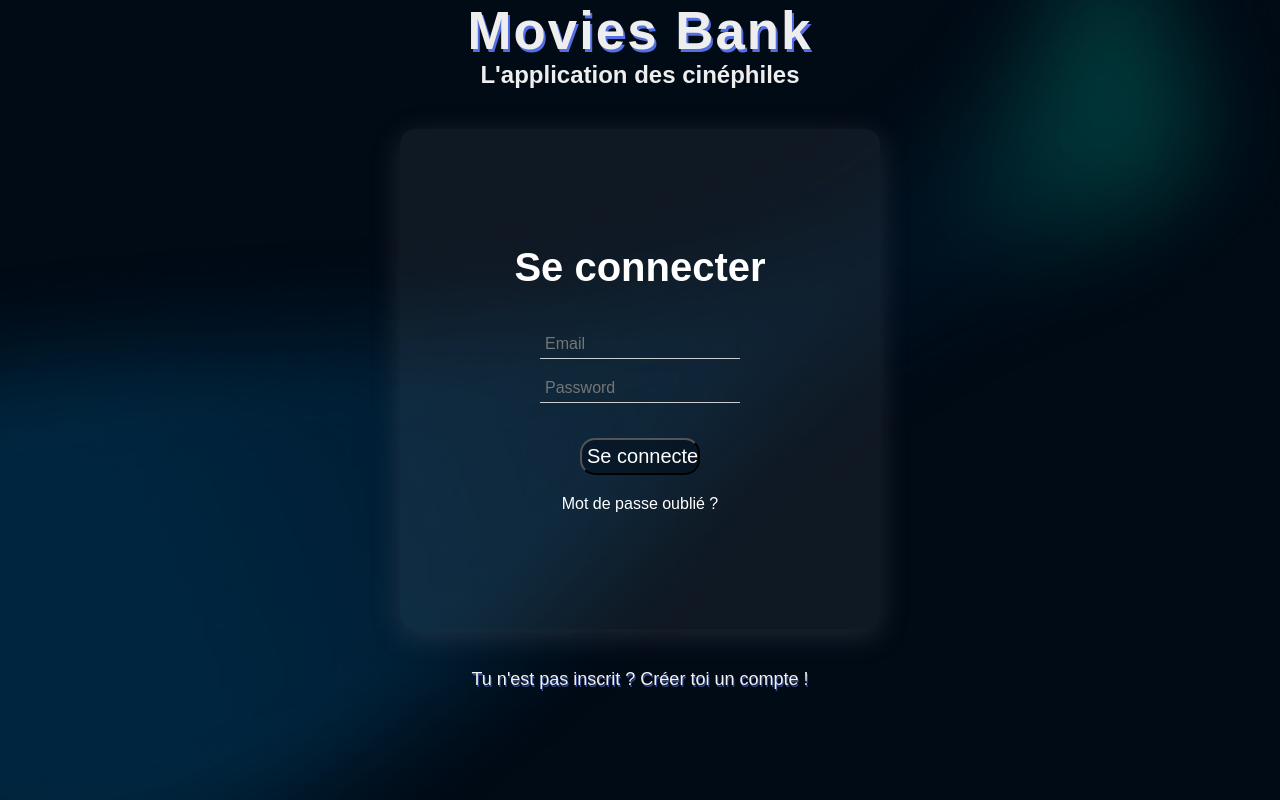
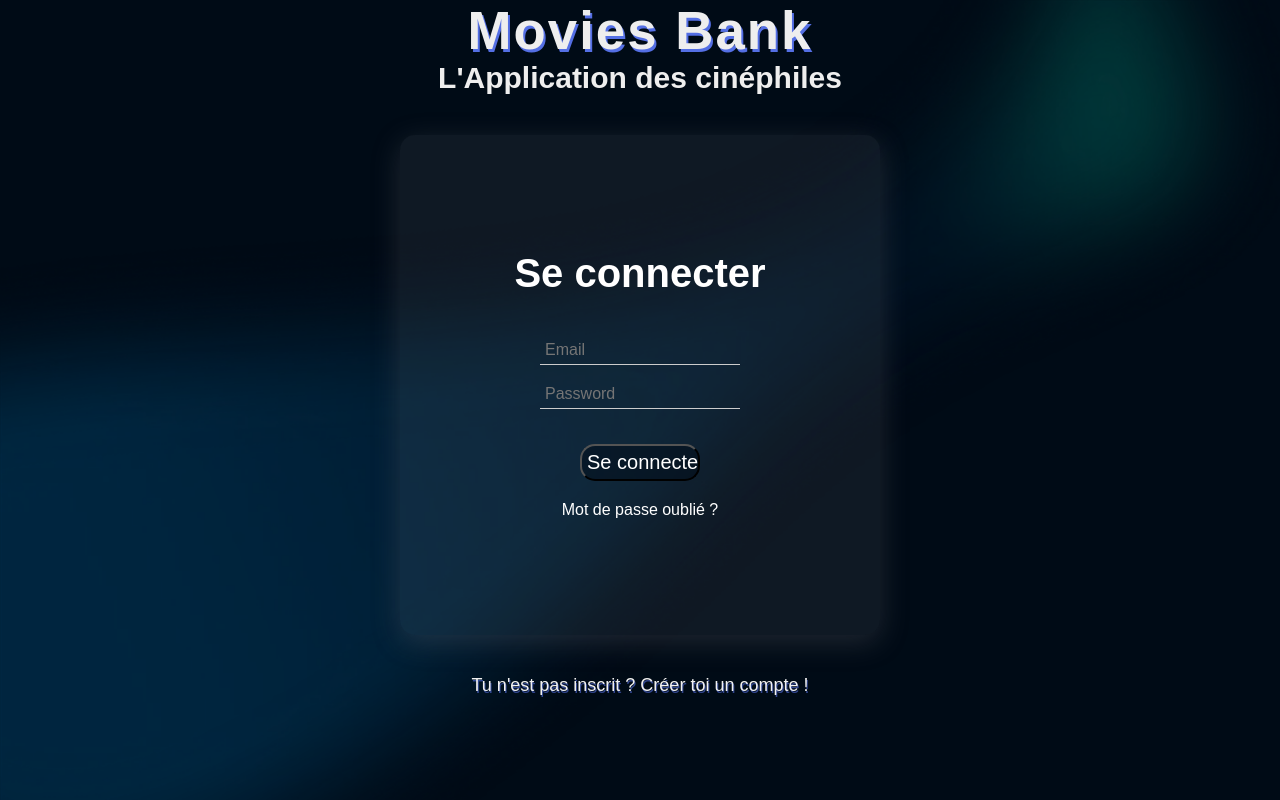
Before and after one commit to RKcodage/Movies-bank-front, a React (Create React App) app: page / in a window 1280 px wide. Built offline with nearby package versions, Linux system fonts and the light colour scheme; a web font is replaced by a local one.

Commit message:
New font size

```diff
--- a/src/components/Header.js
+++ b/src/components/Header.js
@@ -49,9 +49,10 @@ const Header = ({ setUser, userToken }) => {
                 display: "flex",
                 justifyContent: "center",
                 alignItems: "center",
+                fontSize: "30px",
               }}
             >
-              L'application des cinéphiles
+              L'Application des cinéphiles
             </h2>
           )}
 
```
